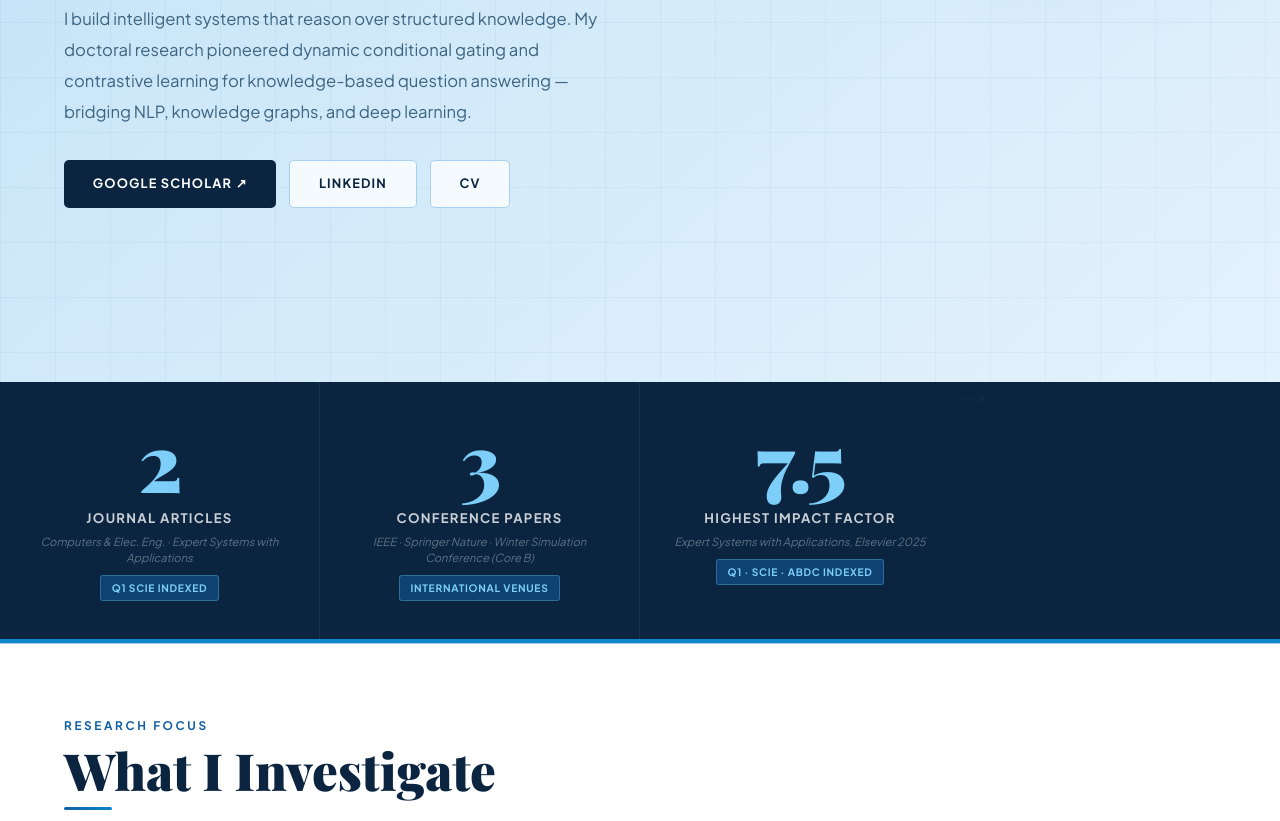
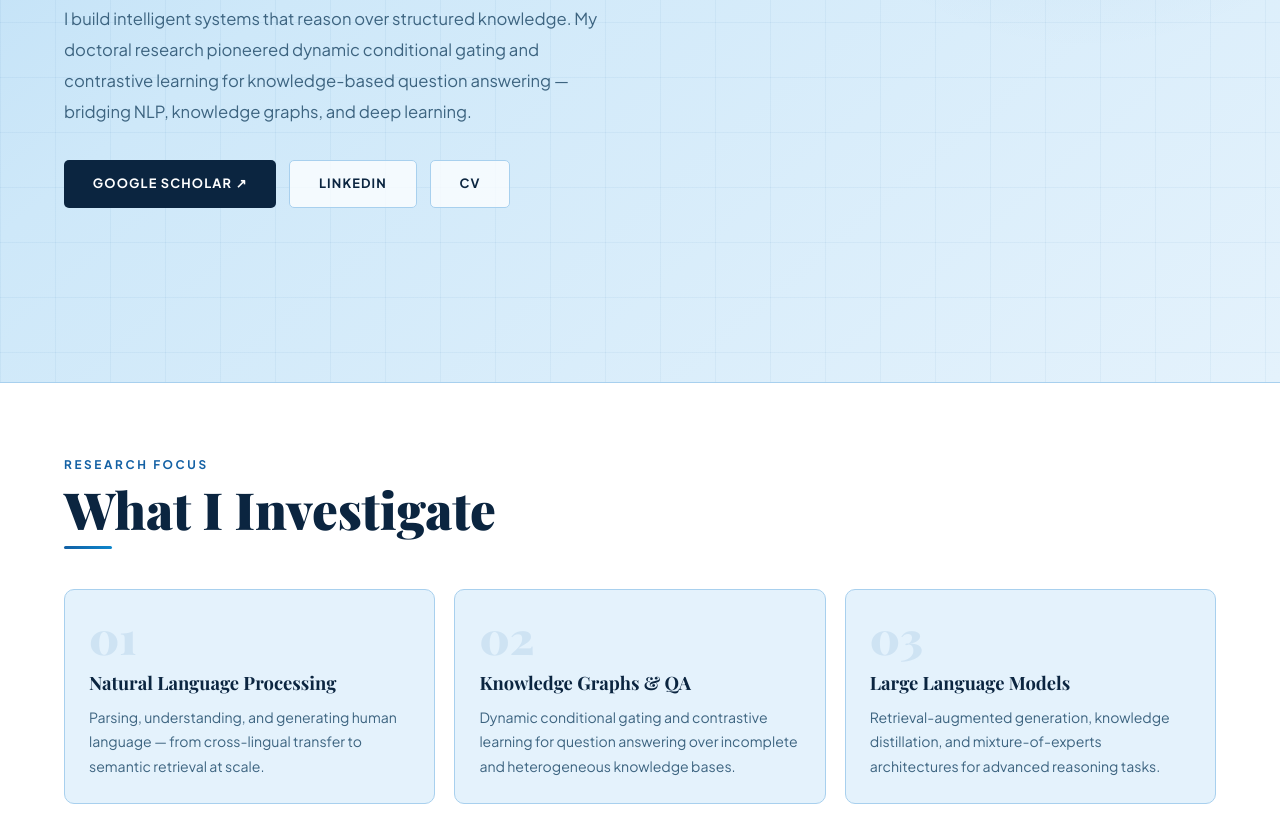
Before and after one commit to ysudarshan-collab/ysudarshan-collab.github.io, a plain HTML site: page index.html in a window 1280 px wide. Shown: the part 418-1239 px from the top of the page. Drawn offline with nearby package versions, Linux system fonts and the light colour scheme; a web font is replaced by a local one.

Commit message:
Update index.html

```diff
--- a/index.html
+++ b/index.html
@@ -231,8 +231,8 @@
   </div>-->
 </section>
 
-<!--<!-- BIG PUB HIGHLIGHTS -->
-<div class="pub-strip">
+<!-- BIG PUB HIGHLIGHTS -->
+<!--<div class="pub-strip">
   <div class="ps-cell">
     <div class="ps-num">2</div>
     <div class="ps-label">Journal Articles</div>
@@ -250,7 +250,7 @@
     <div class="ps-label">Highest Impact Factor</div>
     <div class="ps-sub">Expert Systems with Applications, Elsevier 2025</div>
     <div class="ps-badge">Q1 · SCIE · ABDC Indexed</div>
-  </div>-->
+  </div>
   <!--<div class="ps-cell">
     <div class="ps-num">4.9</div>
     <div class="ps-label">Second Journal IF</div>
```
